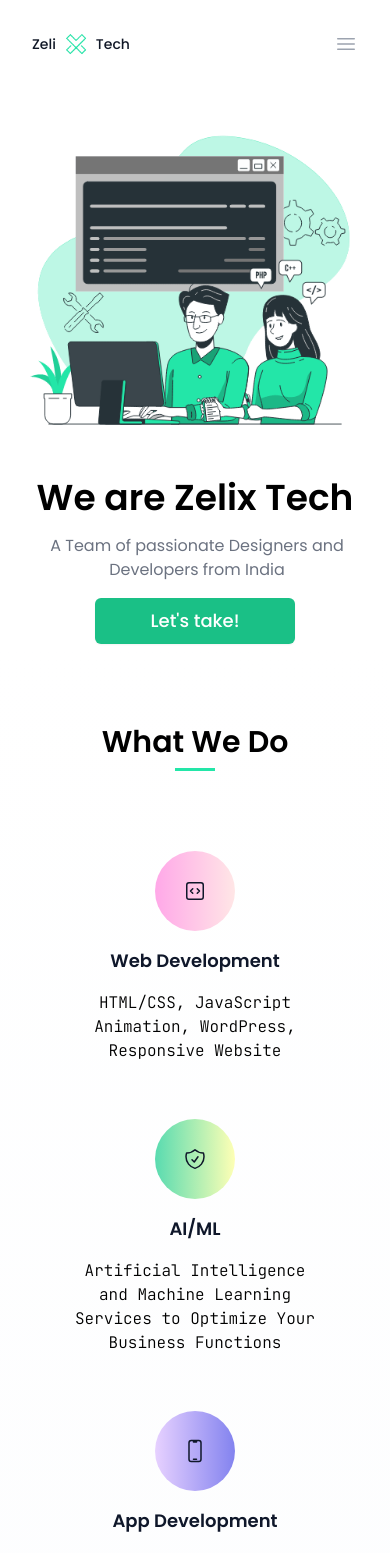
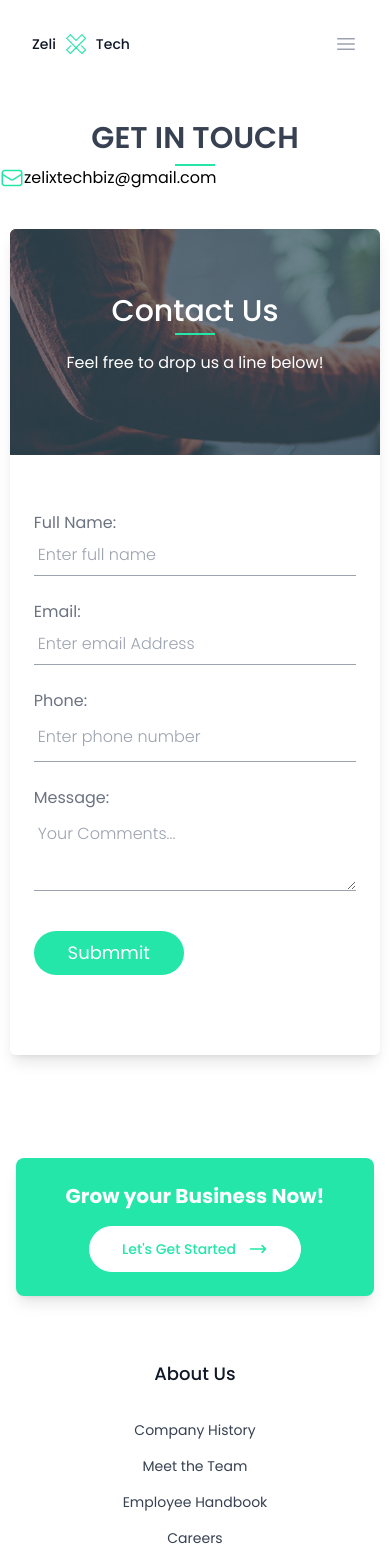
Before and after one commit to vishal-a-savaliya/zelix, a React (Create React App) app: page / in a window 390 px wide. Shown: the top 1553 px of the page. Built offline with nearby package versions, Linux system fonts and the light colour scheme.

Commit message:
responsive contact page

```diff
--- a/public/index.html
+++ b/public/index.html
@@ -4,10 +4,7 @@
 <head>
   <meta charset="utf-8" />
 
-  <!-- Favicon -->
-  <link rel="shortcut icon" href="favicon.ico" type="image/x-icon">
-  <!-- devicons icons -->
-  <link rel="stylesheet" href="https://cdn.jsdelivr.net/gh/devicons/devicon@v2.15.1/devicon.min.css">
+  <link rel="icon" type="image" href="%PUBLIC_URL%/../src/image/Zelix_favicon.png" />
 
   <meta name="viewport" content="width=device-width, initial-scale=1" />
   <meta name="theme-color" content="#000000" />
--- a/src/App.js
+++ b/src/App.js
@@ -8,8 +8,8 @@ function App() {
     <div className="App">
 
       <Header></Header>
-      <Home></Home>
-      {/* <Contact></Contact> */}
+      {/* <Home></Home> */}
+      <Contact></Contact>
       <Footer></Footer>
 
 
--- a/src/Data/data.js
+++ b/src/Data/data.js
@@ -102,42 +102,3 @@ export const SatisfiedClients = [
         location: "",
     }
 ]
-
-export const Technologies = [
-    [{
-        name: "Node JS",
-        classes: "devicon-nodejs-plain colored text-3xl p-2"
-    }],
-    [{
-        name: "React JS",
-        classes: "devicon-react-original colored text-3xl p-2"
-    },
-    {
-        name: "JavaScript",
-        classes: "devicon-javascript-plain colored text-3xl p-2"
-    }],
-    [{
-        name: "Python",
-        classes: "devicon-python-plain colored text-3xl p-2"
-    },
-    {
-        name: "PHP",
-        classes: "devicon-php-plain colored text-5xl p-2"
-    },
-    {
-        name: "Flutter",
-        classes: "devicon-flutter-plain colored text-3xl p-2"
-    }],
-    [{
-        name: "Java",
-        classes: "devicon-java-plain colored text-3xl p-2"
-    },
-    {
-        name: "Kotline",
-        classes: "devicon-kotlin-plain colored text-3xl p-2"
-    }],
-    [{
-        name: "WordPress",
-        classes: "devicon-wordpress-plain colored text-3xl p-2"
-    }],
-]
--- a/src/components/Header.js
+++ b/src/components/Header.js
@@ -47,7 +47,7 @@ function classNames(...classes) {
 
 export const Header = () => {
     return (
-        <Popover className="relative bg-white">
+        <Popover className="relative bg-white z-50">
             <div className="mx-auto max-w-7xl px-4 sm:px-6">
                 <div className="flex items-center justify-between  py-6 px-4 md:justify-between md:space-x-10">
                     <div className="flex justify-start lg:w-0 lg:flex-1">
--- a/src/index.css
+++ b/src/index.css
@@ -52,3 +52,7 @@ input::placeholder{
 textarea::placeholder{
     font-weight: 300 !important;
 }
+
+div > .place-card-large{
+    display: none !important;
+}
--- a/src/views/Contact.js
+++ b/src/views/Contact.js
@@ -1,21 +1,50 @@
 import React from 'react'
+import {
+
+    Bars3Icon,
+    Squares2X2Icon,
+    XMarkIcon,
+    HomeIcon,
+    CubeIcon,
+    EnvelopeIcon,
+    PhoneIcon,
+} from '@heroicons/react/24/outline'
 
 function contact() {
     return (
         <div>
 
+            {/* About */}
 
-            <div className='mx-10 my-20'>
-                <div className="bg-gray-300 rounded-lg overflow-hidden flex items-end justify-start relative">
-                    <iframe width="100%" height="100%" title="map" className="absolute inset-0 h-600" frameBorder={0} marginHeight={0} marginWidth={0} scrolling="no" src="https://www.google.com/maps/embed?pb=!1m18!1m12!1m3!1d470029.1604841957!2d72.29680347055518!3d23.019996818380907!2m3!1f0!2f0!3f0!3m2!1i1024!2i768!4f13.1!3m3!1m2!1s0x395e848aba5bd449%3A0x4fcedd11614f6516!2sAhmedabad%2C%20Gujarat!5e0!3m2!1sen!2sin!4v1662989291289!5m2!1sen!2sin" style={{ filter: 'grayscale(5%) contrast(1) opacity(0.8)' }} />
+            <div className='justify-center items-center flex-col mt-8 '>
 
-                    <div className="bg-white relative flex flex-wrap w-[690px]  shadow-md my-[15%] mx-auto rounded-md">
+                <h1 className='text-3xl text-center font-semibold text-gray-700 sm:text-4xl'>GET IN TOUCH</h1>
+                <p className='mx-auto mt-2 border-b-2 border-collapse border-[#23e6a8] w-10'></p>
+
+                <ul>
+                    <li className='flex'> <EnvelopeIcon className="h-6 w-6 flex-shrink-0 text-[#23e6a8]" aria-hidden="true" /> zelixtechbiz@gmail.com</li>
+                </ul>
+
+            </div>
+
+
+
+            <div className='md:mx-10 md:my-20 '>
+                <div className="md:bg-gray-300  overflow-hidden flex items-end justify-start relative md:rounded-lg">
+
+                    <iframe width="100%" height="100%" title="map" className="hidden absolute inset-0 md:block" frameBorder={0} marginHeight={0} marginWidth={0} scrolling="no" src="https://www.google.com/maps/embed?pb=!1m18!1m12!1m3!1d470029.1604841957!2d72.29680347055518!3d23.019996818380907!2m3!1f0!2f0!3f0!3m2!1i1024!2i768!4f13.1!3m3!1m2!1s0x395e848aba5bd449%3A0x4fcedd11614f6516!2sAhmedabad%2C%20Gujarat!5e0!3m2!1sen!2sin!4v1662989291289!5m2!1sen!2sin&hl=en" allowfullscreen="" loading="lazy" referrerpolicy="no-referrer-when-downgrade" style={{ filter: 'grayscale(5%) contrast(1) opacity(0.8)' }} />
+
+
+                    {/* <iframe src="https://www.google.com/maps/embed?pb=!1m18!1m12!1m3!1d3776843.676506545!2d71.31943700000001!3d22.4168315!2m3!1f0!2f0!3f0!3m2!1i1024!2i768!4f13.1!3m3!1m2!1s0x395e848aba5bd449%3A0x4fcedd11614f6516!2sAhmedabad%2C%20Gujarat!5e0!3m2!1sen!2sin!4v1663057436361!5m2!1sen!2sin" width="600" height="450" style="border:0;"></iframe> */}
+
+                    <div className="bg-white relative flex flex-wrap w-[95%]  shadow-lg md:shadow-md  my-[10%] mx-auto rounded-md sm:w-[70%] md:w-[690px] md:my-[15%] ">
 
                         {/* image  */}
-                        <div className='relative contact-img bg-cover bg-center w-full rounded-t-md'>
+                        <div className='relative contact-img bg-cover md:bg-center w-full rounded-t-md'>
 
                             <div className='text-center mx-auto my-16 text-white'>
                                 <h2 className='font-medium text-3xl '>Contact Us</h2>
+                                <p className='mx-auto mt-1 border-b-2 border-collapse border-[#23e6a8] w-10'></p>
                                 <p className='text-md py-4  '>Feel free to drop us a line below!</p>
                             </div>
 
@@ -23,32 +52,32 @@ function contact() {
 
 
                         {/* contact form  */}
-                        <div className='flex justify-between flex-col w-full flex-wrap mx-20 mt-14'>
+                        <div className='flex justify-between flex-col w-full flex-wrap mx-6 md:mx-20 my-14'>
 
-                            <div className="w-full flex items-baseline mb-6 ">
+                            <div className="w-full flex md:items-baseline mb-6 flex-col md:flex-row">
 
-                                <label htmlFor="name" className="text-md text-gray-500 text-right w-1/5">Full Name:</label>
+                                <label htmlFor="name" className="text-md text-gray-500 md:text-right md:w-1/5">Full Name:</label>
 
-                                <input type="text" id="name" name="name" placeholder='Enter full name' autocomplete="off" className="w-full ml-4 border-b border-gray-400  focus:border-primary font-normal text-base outline-none text-gray-500 py-1 px-1 leading-8 transition-colors duration-200 ease-in-out" />
+                                <input type="text" id="name" name="name" placeholder='Enter full name' autocomplete="off" className="w-full md:ml-4 border-b border-gray-400  focus:border-primary font-normal text-base outline-none text-gray-500 py-1 px-1 leading-8 transition-colors duration-200 ease-in-out" />
                             </div>
 
-                            <div className="w-full flex items-baseline mb-6 ">
+                            <div className="w-full flex md:items-baseline mb-6 flex-col md:flex-row">
 
-                                <label htmlFor="email" className="font-normal text-md text-gray-500 text-right w-1/5">Email:</label>
+                                <label htmlFor="email" className="font-normal text-md text-gray-500 md:text-right md:w-1/5">Email:</label>
 
-                                <input type="text" id="email" name="email" placeholder='Enter email Address' autocomplete="off" className="w-full ml-4 border-b border-gray-400  focus:border-primary font-normal text-base outline-none text-gray-500 py-1 px-1 leading-8 transition-colors duration-200 ease-in-out" />
+                                <input type="text" id="email" name="email" placeholder='Enter email Address' autocomplete="off" className="w-full md:ml-4 border-b border-gray-400  focus:border-primary font-normal text-base outline-none text-gray-500 py-1 px-1 leading-8 transition-colors duration-200 ease-in-out" />
                             </div>
-                            <div className="w-full flex mb-6 items-baseline">
-                                <label htmlFor="phone" className="font-normal text-md text-gray-500 text-right w-1/5">Phone:</label>
-                                <input type="text" id="phone" name="phone" placeholder='Enter phone number' autocomplete="off" className="w-full ml-4 border-b border-gray-400  focus:border-primary font-normal text-base outline-none text-gray-500 py-2 px-1 leading-8 transition-colors duration-200 ease-in-out" />
+                            <div className="w-full flex mb-6 md:items-baseline flex-col md:flex-row">
+                                <label htmlFor="phone" className="font-normal text-md text-gray-500 md:text-right md:w-1/5">Phone:</label>
+                                <input type="text" id="phone" name="phone" placeholder='Enter phone number' autocomplete="off" className="w-full md:ml-4 border-b border-gray-400  focus:border-primary font-normal text-base outline-none text-gray-500 py-2 px-1 leading-8 transition-colors duration-200 ease-in-out" />
                             </div>
-                            <div className="w-full flex mb-6 items-baseline">
-                                <label htmlFor="message" className="font-normal text-md text-gray-500 w-1/5 text-right">Message:</label>
-                                <textarea id="message" name="message" placeholder='Your Comments...' autocomplete="off" className="w-full ml-4 border-b border-gray-400  focus:border-primary font-normal text-base outline-none text-gray-500 py-2 px-1 leading-8 transition-colors duration-200 ease-in-out" defaultValue={""} />
+                            <div className="w-full flex mb-6 md:items-baseline flex-col md:flex-row">
+                                <label htmlFor="message" className="font-normal text-md text-gray-500 md:w-1/5 md:text-right">Message:</label>
+                                <textarea id="message" name="message" placeholder='Your Comments...' autocomplete="off" className="w-full md:ml-4 border-b border-gray-400  focus:border-primary font-normal text-base outline-none text-gray-500 py-2 px-1 leading-8 transition-colors duration-200 ease-in-out" defaultValue={""} />
                             </div>
-                            <div className="w-full flex mb-6 items-baseline">
-                                <label className="font-normal text-md text-gray-500 w-1/5 text-right"></label>
-                                <button type="submmit" className="text-white bg-primary border-0 py-2 px-6 mb-20  mt-4 w-[150px] rounded-full focus:outline-none hover:bg-green-600  text-lg font-normal ">Submmit</button>
+                            <div className="w-full flex mb-6 md:items-baseline flex-col md:flex-row">
+                                <label className="font-normal text-md text-gray-500 md:w-1/5 md:text-right"></label>
+                                <button type="submmit" className="text-white bg-primary border-0 py-2 px-6  mt-4 w-[150px] rounded-full focus:outline-none hover:bg-green-600  text-lg font-normal ">Submmit</button>
                             </div>
 
                         </div>
--- a/src/views/Home.js
+++ b/src/views/Home.js
@@ -2,7 +2,6 @@ import React from 'react'
 import Gif from '../image/zelixtech landing.gif'
 import { Service } from '../Data/data'
 import { Whyus } from '../Data/data'
-import { Technologies } from '../Data/data'
 
 
 function Home() {
@@ -19,7 +18,7 @@ function Home() {
 
                     <div className='mx-14'>
                         <a
-                            href="localhost:3000"
+                            href="#"
                             className="flex w-[200px] items-center justify-center rounded-md border border-transparent bg-[#1ac086] px-6 py-2 text-lg font-medium text-white shadow-sm hover:bg-[#23e6a8]"
                         >
                             Let's take!
@@ -95,42 +94,6 @@ function Home() {
 
                 </div>
 
-
-                {/* Technologies We Serve */}
-
-                <div className='flex flex-col items-center justify-center mt-20 m-4'>
-                    {/* title */}
-                    <div className='mt-20'>
-                        <h1 className='text-3xl font-semibold sm:text-4xl px-4 text-center'>Technologies We Work With</h1>
-                        <hr className='mx-auto mt-2 border-b-2 border-collapse border-[#23e6a8] w-10'></hr>
-                    </div>
-
-                    {/* for medium and large size */}
-                    <div className="hidden sm:grid sm:grid-cols-5 gap-4 mt-20">
-                        {Technologies.map((item) => (
-                            <div className="flex flex-col justify-center">
-                                {item.map((tech) => (
-                                    <div className="h-16 w-36 bg-white my-2 rounded-2xl shadow-md flex justify-center items-center p-2">
-                                        <i className={tech.classes}></i>
-                                        <span>{tech.name}</span>
-                                    </div>
-                                ))}
-                            </div>
-                        ))}
-                    </div>
-
-                    {/* for small size */}
-                    <div className="sm:hidden flex flex-wrap justify-center mx-auto">
-                        {Technologies.flat().map((tech) => (
-                            <div className="h-16 w-36 bg-white my-2 rounded-2xl shadow-md flex justify-center items-center mx-2 p-2">
-                                <i className={tech.classes}></i>
-                                <span>{tech.name}</span>
-                            </div>
-                        ))}
-                    </div>
-
-                </div>
-
                 <br></br>
                 <br></br>
                 <br></br>
```
